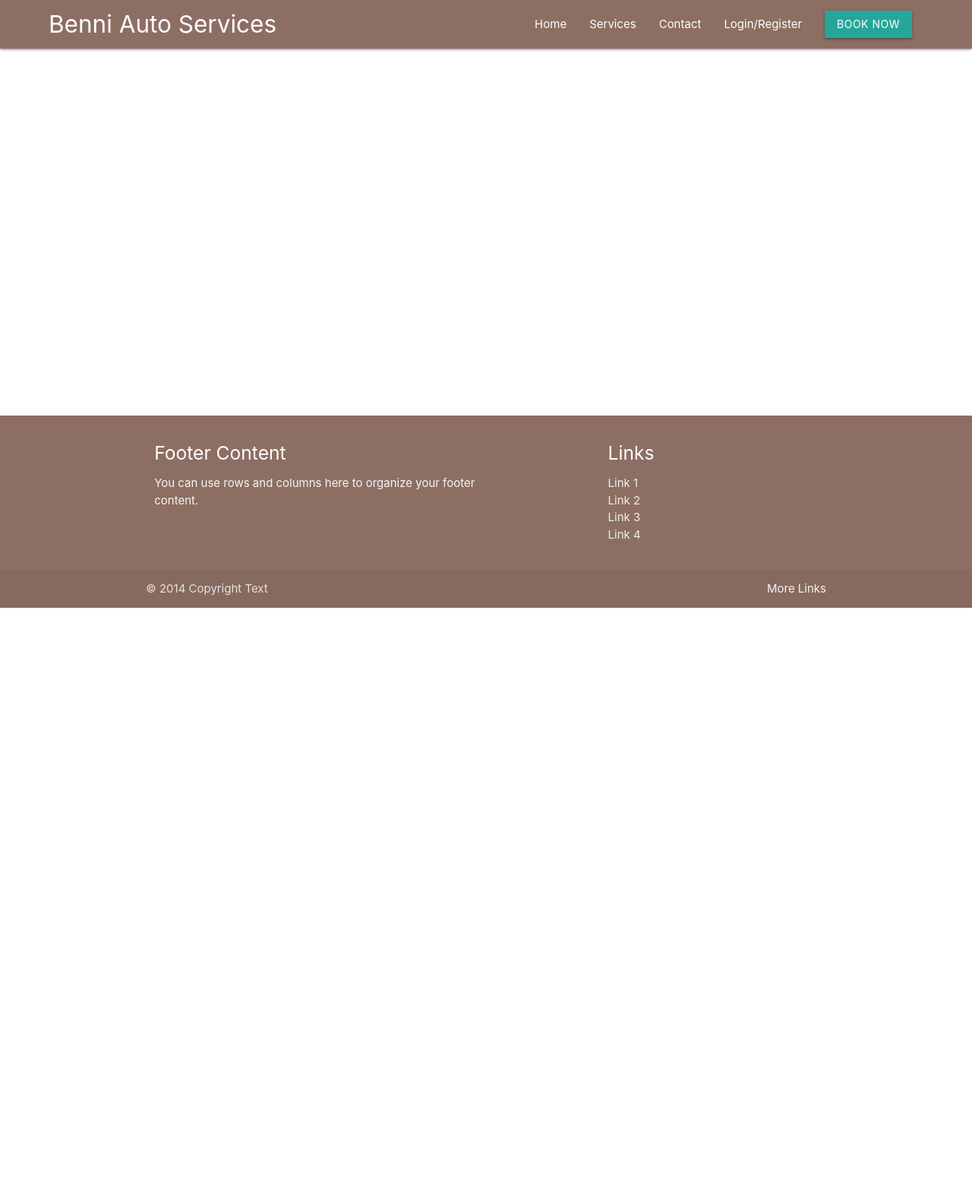
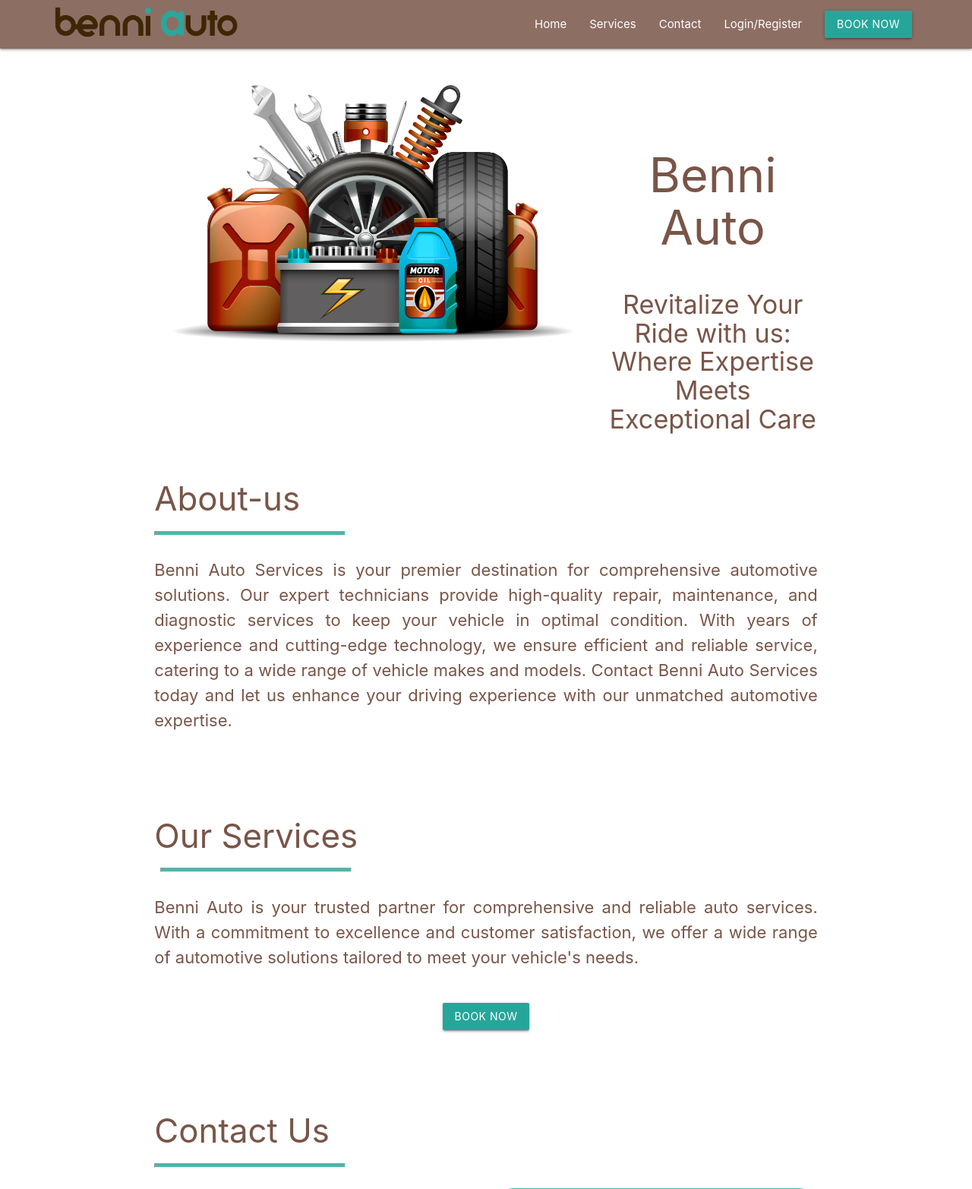
Before and after one commit to BENNI-GITHUB/project-03-Benni-Auto, a Flask app: page / in a window 1280 px wide. Shown: the top 1565 px of the page at 76% size. Before the commit the page ends 800 px from the top, so only its background shows below. Run offline with Flask 2, Linux system fonts and the light colour scheme.

Commit message:
add images for main page, create home page

```diff
--- a/benniauto/routes.py
+++ b/benniauto/routes.py
@@ -4,4 +4,14 @@ from benniauto import app, db
 
 @app.route("/")
 def home():
-    return render_template("base.html")
+    return render_template("home.html")
+
+
+@app.route("/services")
+def services():
+    return render_template("services.html")
+
+
+@app.route("/orders")
+def orders():
+    return render_template("orders.html")
--- a/benniauto/static/css/style.css
+++ b/benniauto/static/css/style.css
@@ -12,3 +12,95 @@ body {
 nav {
     padding: 0 5%;
 }
+
+nav img {
+  width: 25%;
+}
+
+.img{
+  margin: 20px 0;
+}
+
+.img img{
+  width: 100%;
+}
+
+.title  {
+  display: flex;
+  flex-direction: column;
+  align-items: center;
+  justify-content: center;
+  margin-top: 10%;
+}
+
+.hr-under-title {
+  text-align: left;
+  width: 250px;
+  height: 4px;
+}
+
+.about-us{
+  font-size: 22px;
+  text-align: justify;
+}
+
+.contact-us a,
+.contact-us p{
+  font-size: 20px;
+  text-align: left;
+  margin: 10px 0;
+  display: inline-block;
+}
+
+.pad-bot{
+  padding-bottom: 40px;
+}
+
+.add-loc {
+  font-size: 25px;
+  line-height: 35px;
+}
+
+.map {
+  padding: 10px;
+  border-radius: 25px;
+}
+
+.map iframe {
+  width: 100%;
+  border-radius: 25px;
+}
+
+@media (max-width: 993px) {
+
+  nav img {
+  width: 60%;
+  margin-left: 25%;
+  margin-top: 10px;
+}
+.title  {
+  margin-top: 0;
+}
+
+
+}
+
+@media (max-width: 450px) {
+
+  nav img {
+  width: 75%;
+  margin-left: 17.5%;
+}
+
+.about-us{
+  font-size: 20px;
+  text-align: left;
+}
+
+.contact-us a,
+.contact-us p{
+  font-size: 15px;
+  text-align: left;
+}
+
+}
--- a/benniauto/templates/base.html
+++ b/benniauto/templates/base.html
@@ -19,25 +19,27 @@
     <!-- navbar -->
     <nav class="brown lighten-1">
       <div class="nav-wrapper">
-            <a href="{{ url_for('home') }}" class="brand-logo">Benni Auto Services</a>
+        <a href="{{ url_for('home') }}" class="brand-logo">
+          <img src="{{ url_for('static', filename='images/logo.png') }}" alt="">
+        </a>
         <a href="#" data-target="mobile-demo" class="sidenav-trigger"><i class="fas fa-bars"></i></a>
         <ul class="right hide-on-med-and-down">
-                    <li><a href="sass.html">Home</a></li>
-                    <li><a href="badges.html">Services</a></li>
-                    <li><a href="collapsible.html">Contact</a></li>
+          <li><a href="{{ url_for('home') }}">Home</a></li>
+          <li><a href="{{ url_for('services') }}">Services</a></li>
+          <li><a href="{{ url_for('home') }}#contact">Contact</a></li>
           <li><a href="mobile.html">Login/Register</a></li>
-                    <li><a href="mobile.html" class="waves-effect waves-light btn">Book Now</a></li>
+          <li><a href="{{ url_for('orders') }}" class="waves-effect waves-light btn">Book Now</a></li>
         </ul>
       </div>
     </nav>
 
     <!-- sidenav -->
     <ul class="sidenav" id="mobile-demo">
-            <li><a href="sass.html">Home</a></li>
-            <li><a href="badges.html">Services</a></li>
-            <li><a href="collapsible.html">Contact</a></li>
+      <li><a href="{{ url_for('home') }}">Home</a></li>
+      <li><a href="{{ url_for('services') }}">Services</a></li>
+      <li><a href="#contact">Contact</a></li>
       <li><a href="mobile.html">Login/Register </a></li>
-            <li><a href="mobile.html">Book Now</a></li>
+      <li><a href="{{ url_for('orders') }}">Book Now</a></li>
     </ul>
 
 
--- /dev/null
+++ b/benniauto/templates/home.html
@@ -0,0 +1,82 @@
+{% extends "base.html" %}
+{% block content %}
+
+
+<div class="row">
+    <div class="col img s12 m12 l8 ">
+        <img src="{{ url_for('static', filename='images/main.jpg')}}" alt="">
+    </div>
+    <div class="col brown-text s12 m12 l4 center-align title">
+        <h1> Benni Auto</h1>
+        <h4>Revitalize Your Ride with us: Where Expertise Meets Exceptional Care</h4>
+    </div>
+</div>
+
+<div class="row pad-bot">
+    <div class="col">
+        <h3 class="brown-text">About-us</h3>
+        <hr class="teal lighten-2 hr-under-title">
+    </div>
+    <p class="col brown-text about-us">
+        Benni Auto Services is your premier destination for comprehensive automotive solutions.
+        Our expert technicians provide high-quality repair,
+        maintenance, and diagnostic services to keep your vehicle in optimal condition.
+        With years of experience and cutting-edge technology, we ensure efficient and reliable service,
+        catering to a wide range of vehicle makes and models.
+        Contact Benni Auto Services today and let us enhance your driving experience with our unmatched automotive
+        expertise.
+    </p>
+</div>
+
+<div class="row pad-bot">
+    <div class="col">
+        <a href="{{ url_for('services') }}">
+            <h3 class="brown-text">Our Services</h3>
+        </a>
+        <hr class="teal lighten-2 hr-under-title">
+    </div>
+    <p class="col brown-text about-us">
+        Benni Auto is your trusted partner for comprehensive and reliable auto services.
+        With a commitment to excellence and customer satisfaction,
+        we offer a wide range of automotive solutions tailored to meet your vehicle's needs.
+    </p>
+    <div class="row">
+        <div class="col s6 m4 l2">
+
+        </div>
+    </div>
+    <div class="row center-align">
+        <a href="{{ url_for('orders') }}" class="waves-effect waves-light btn">Book Now</a>
+    </div>
+</div>
+
+<div class="row">
+    <div class="col">
+        <h3 class="brown-text" id="contact">Contact Us</h3>
+        <hr class="teal lighten-2 hr-under-title">
+    </div>
+
+</div>
+<div class="row pad-bot">
+    <div class="col s12 l6">
+        <div class="col contact-us">
+            <h4 class="brown-text">Benni Auto Services</h4>
+            <i class="fas fa-compass left teal-text lighten-2 add-loc"></i><h5 class="brown-text">Address:</h5>
+            <p class="brown-text">
+                Watford Campus, Hempstead Rd, Watford<br>
+                Hertfordshire, United Kingdom <br>
+                WD17 3EZ</p>
+            <a class="brown-text" href="mailto: behnampordavam@gmail.com"><i class="fas fa-envelope left teal-text lighten-2"></i>Email: behnampordavam@gmail.com</a><br>
+            <a class="brown-text" href="mailto: 22009741@student.westherts.ac.uk"><i class="fas fa-envelope left teal-text lighten-2"></i>Email: 22009741@student.westherts.ac.uk</a><br>
+            <a class="brown-text" href="tel:+447383782175"><i class="fas fa-phone left teal-text lighten-2"></i>Phone: +44 738 3782175</a>
+        </div>
+    </div>
+    <div class="col s12 l6">
+        <div class="map teal lighten-2">
+            <iframe src="https://www.google.com/maps/embed?pb=!1m14!1m8!1m3!1d9899.923246954544!2d-0.4059573!3d51.6601877!3m2!1i1024!2i768!4f13.1!3m3!1m2!1s0x48766b660a28be1b%3A0x751c56ee846232bd!2sWest%20Herts%20College!5e0!3m2!1sen!2suk!4v1701958627940!5m2!1sen!2suk" width="600" height="450" style="border:0;" allowfullscreen="" loading="lazy" referrerpolicy="no-referrer-when-downgrade"></iframe>
+        </div>
+    </div>
+</div>
+
+
+{% endblock %}
--- /dev/null
+++ b/benniauto/templates/orders.html
@@ -0,0 +1,5 @@
+{% extends "base.html" %}
+{% block content %}
+
+
+{% endblock %}
--- /dev/null
+++ b/benniauto/templates/services.html
@@ -0,0 +1,5 @@
+{% extends "base.html" %}
+{% block content %}
+
+
+{% endblock %}
```
Also changed, not shown: benniauto/static/images/logo.png (added), benniauto/static/images/main.jpg (added). Lines whose indentation alone changed are shown as unchanged.
